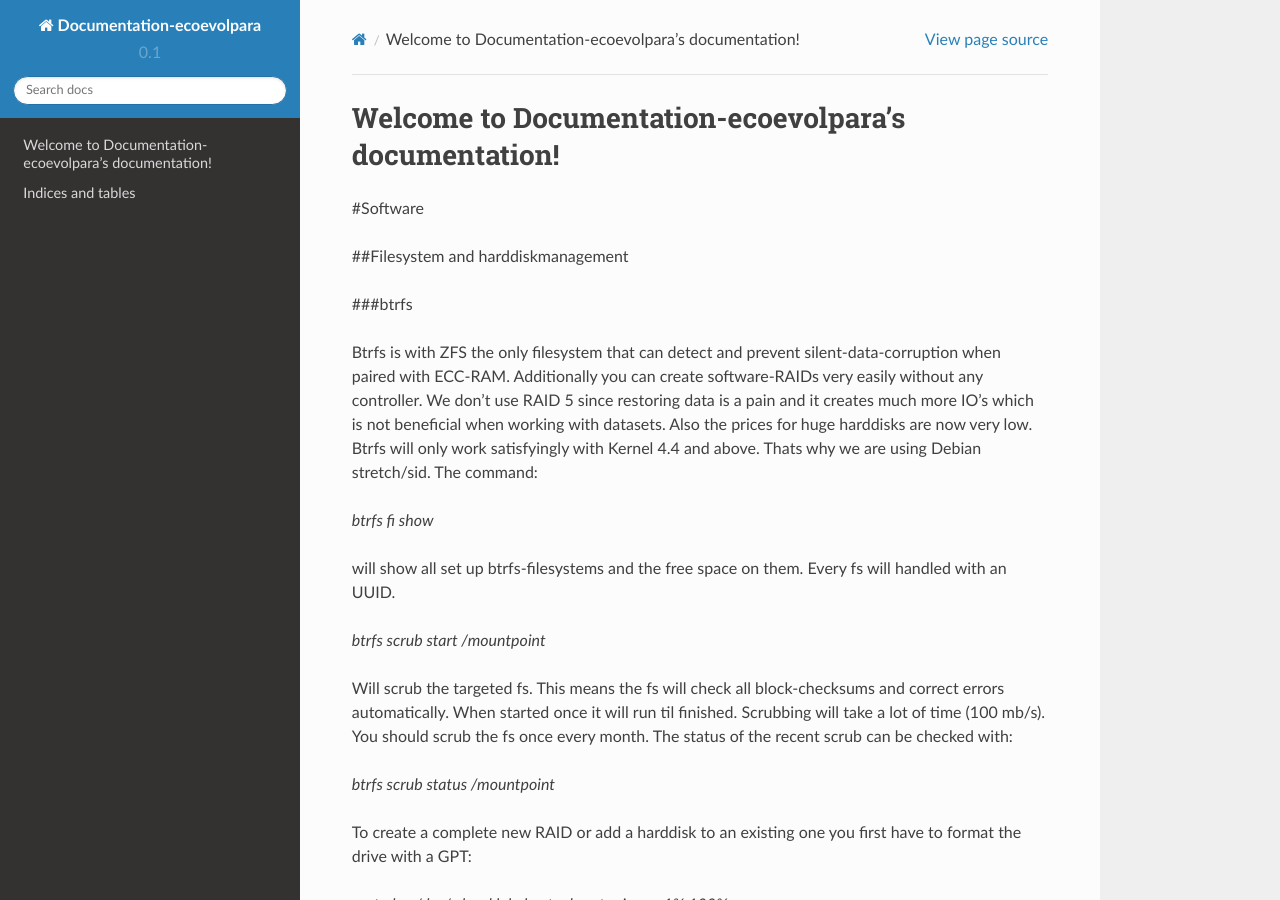
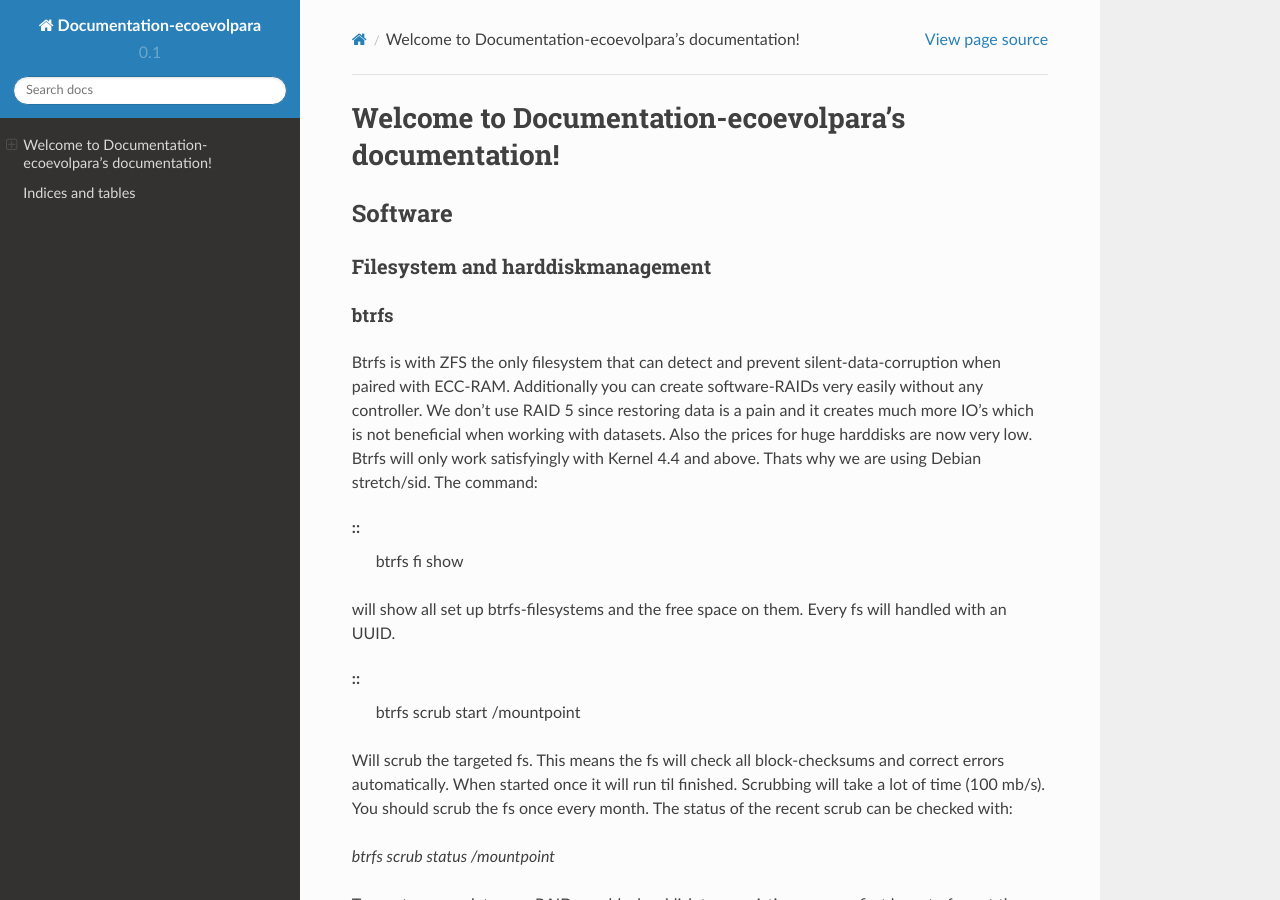
Before and after one commit to majuss/ecoevolpara, a Sphinx documentation site: the page built from latest/docs/source/index.rst, in a window 1280 px wide and 900 px high. Built offline with Sphinx 7.4.7 and the Read the Docs theme 2.0.0, drawn with Linux system fonts in a browser that asks for light colours.

Commit message:
initial rst changes

```diff
--- a/latest/docs/source/index.rst
+++ b/latest/docs/source/index.rst
@@ -11,24 +11,28 @@ Welcome to Documentation-ecoevolpara's documentation!
    :caption: Contents:
 
 
+########
+Software
+########
 
-#Software
+*********************************
+Filesystem and harddiskmanagement
+*********************************
 
-##Filesystem and harddiskmanagement
-
-###btrfs
-
+=====
+btrfs
+=====
 
 Btrfs is with ZFS the only filesystem that can detect and prevent silent-data-corruption when paired with ECC-RAM. Additionally you can create software-RAIDs very easily without any controller. We don’t use RAID 5 since restoring data is a pain and it creates much more IO’s which is not beneficial when working with datasets. Also the prices for huge harddisks are now very low. Btrfs will only work satisfyingly with Kernel 4.4 and above. Thats why we are using Debian stretch/sid. The command:
 
-
-`btrfs fi show`
+::
+    btrfs fi show
 
 
 will show all set up btrfs-filesystems and the free space on them. Every fs will handled with an UUID.
 
-
-`btrfs scrub start /mountpoint`
+::
+    btrfs scrub start /mountpoint
 
 
 Will scrub the targeted fs. This means the fs will check all block-checksums and correct errors automatically. When started once it will run til finished. Scrubbing will take a lot of time (100 mb/s). You should scrub the fs once every month. The status of the recent scrub can be checked with:
```
Also changed, not shown: 2 other files.
